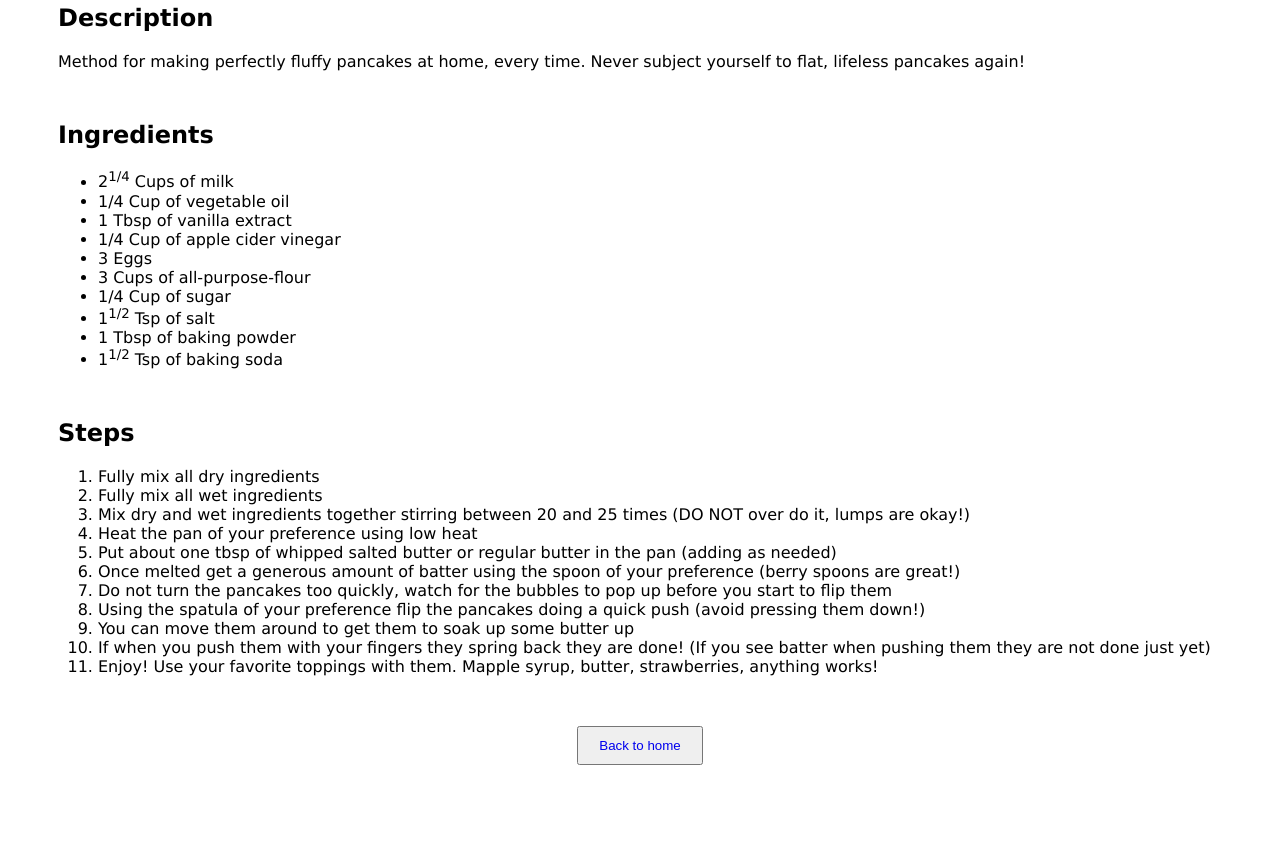
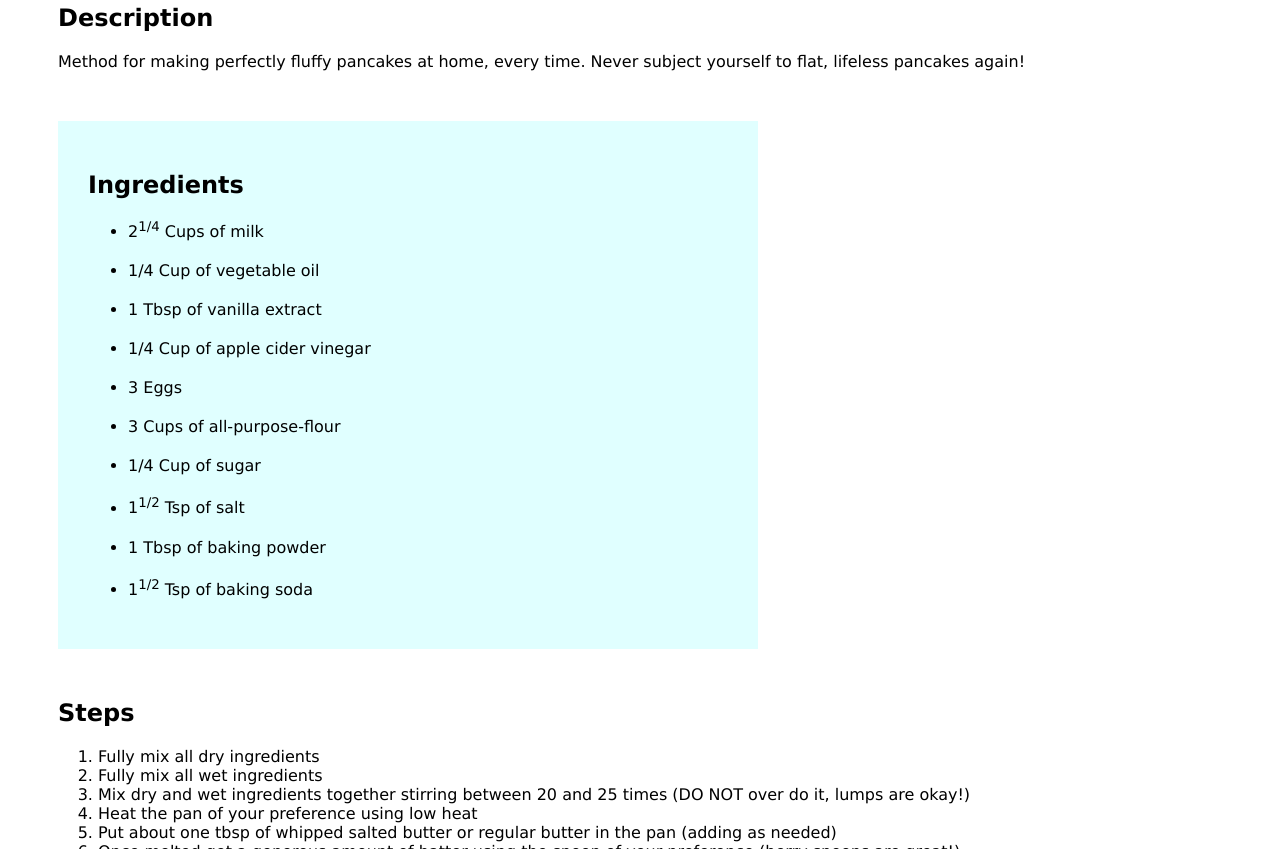
Before and after one commit to gaeel2470/odin-recipes, a plain HTML site: page recipes/pancakes.html in a window 1280 px wide. Shown: the part 620-1469 px from the top of the page. Before the commit the page ends 1393 px from the top, so only its background shows below. Drawn offline with Linux system fonts and the light colour scheme.

Commit message:
Style page's ingredients section

```diff
--- a/style.css
+++ b/style.css
@@ -47,7 +47,7 @@ body
     padding-top: 50px;
 }
 
-.recipes li
+.recipes li, .recipe-ingredients li
 {
     margin-bottom: 20px;
 }
@@ -80,3 +80,10 @@ a
     margin-top: 50px;
     margin-bottom: 50px;
 }
+
+.recipe-ingredients
+{
+    width: 700px;
+    background-color: lightcyan;
+    padding: 30px;
+}
```
